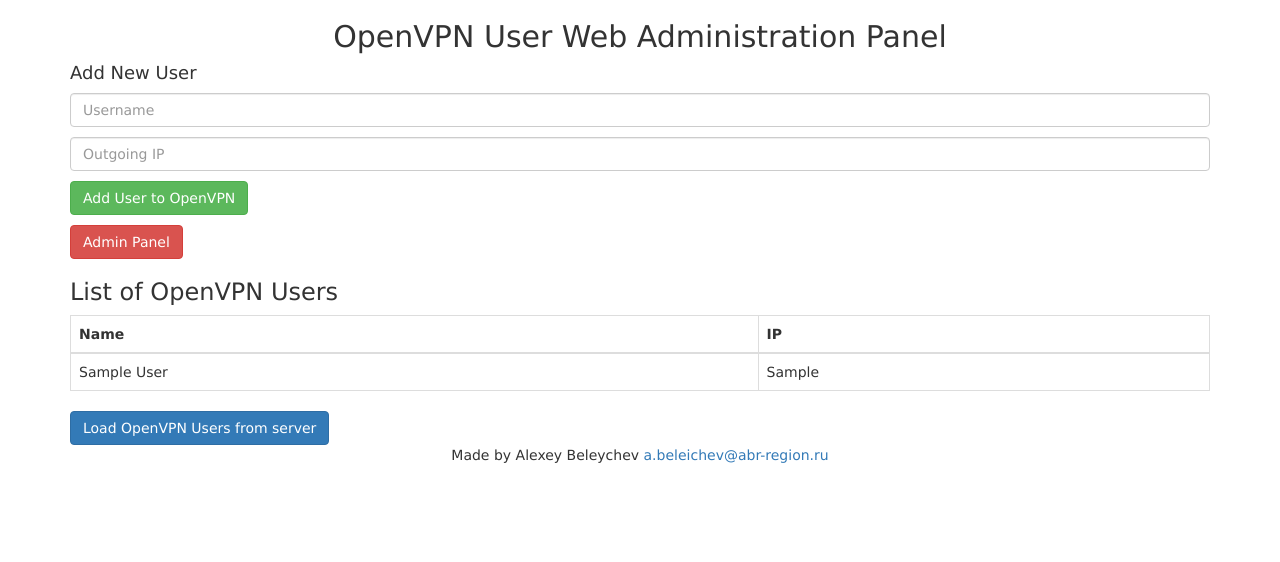
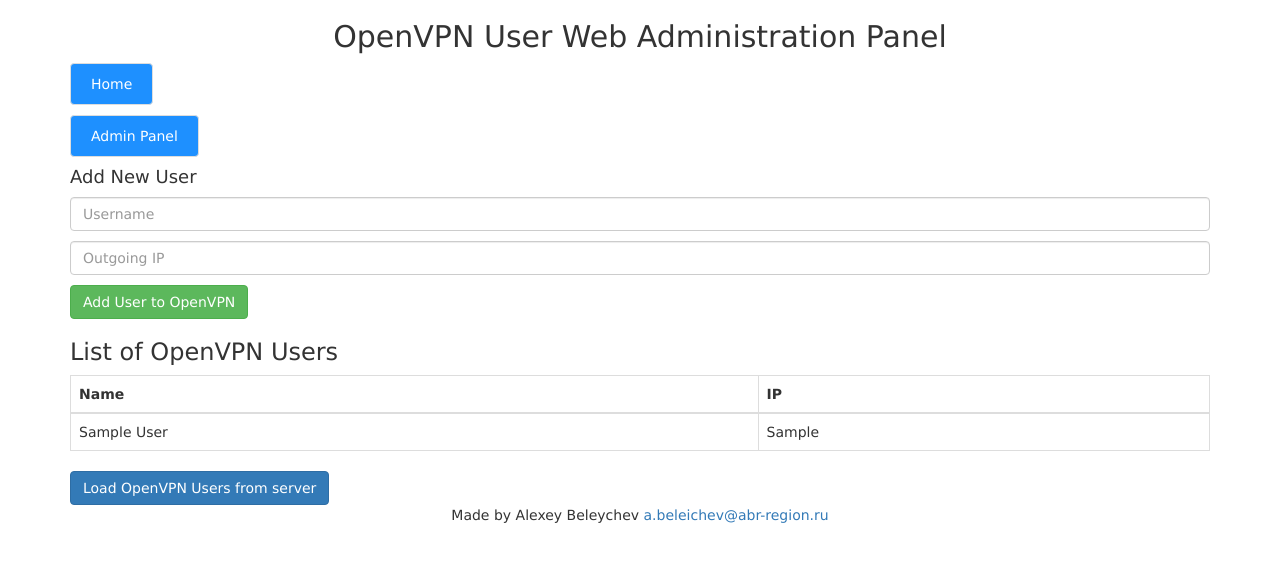
Before and after one commit to nakrifati/tryproj, a Django app: template templates/ovpn_users/ovpn_users.html in a window 1280 px wide. Shown: the top 562 px of the page. Run offline with Django 3.2, Linux system fonts and the light colour scheme; the template is opened without the code that fills it: values that come from a table or form of the project are taken from there, others are empty; tables that the repository leaves empty hold one stand-in row (values such as "Sample post"); some libraries are stand-ins or nearby versions.

Commit message:
Small layout changes

```diff
--- a/static/style.css
+++ b/static/style.css
@@ -1,3 +1,48 @@
 body{ font-family: Verdana;}
 h1{color:navy;}
 img{width:350px;}
+
+/* Style the form - display items horizontally */
+.form-inline {
+  display: flex;
+  flex-flow: row wrap;
+  align-items: center;
+}
+
+/* Add some margins for each label */
+.form-inline label {
+  margin: 5px 10px 5px 0;
+}
+
+/* Style the input fields */
+.form-inline input {
+  vertical-align: middle;
+  margin: 5px 10px 5px 0;
+  padding: 10px;
+  background-color: #fff;
+  border: 1px solid #ddd;
+}
+
+/* Style the submit button */
+.form-inline button {
+  padding: 10px 20px;
+  background-color: dodgerblue;
+  border: 1px solid #ddd;
+  color: white;
+}
+
+.form-inline button:hover {
+  background-color: royalblue;
+}
+
+/* Add responsiveness - display the form controls vertically instead of horizontally on screens that are less than 800px wide */
+@media (max-width: 800px) {
+  .form-inline input {
+    margin: 10px 0;
+  }
+
+  .form-inline {
+    flex-direction: column;
+    align-items: stretch;
+  }
+}
--- a/templates/ovpn_users/ovpn_users.html
+++ b/templates/ovpn_users/ovpn_users.html
@@ -21,6 +21,18 @@
     <h1 class="h2 text-gray-900 mb-4 text-center">OpenVPN User Web Administration Panel</h1>
 
 <p></p>
+
+        <div style="display:inline-block; vertical-align: middle;">
+        <form class="form-inline" action="{% url 'home' %}">
+            <button type="submit" class="btn btn-primary">Home</button>
+        </form>
+<p></p>
+        <form class="form-inline" action="{% url 'admin:index' %}">
+            <button type="submit" class="btn btn-danger">Admin Panel</button>
+        </form>
+        </div>
+
+        <p></p>
     <h4 class="h4 text-gray-900 mb-4">Add New User</h4>
 
 <form action='{% url 'create_ovpn_user' %}' method='POST'>{% csrf_token %}
@@ -32,12 +44,6 @@
 </form>
 
         <p></p>
-
-        <div class="col-12">
-        <form action="{% url 'admin:index' %}">
-            <button type="submit" class="btn btn-danger">Admin Panel</button>
-        </form>
-        </div>
 
 {% if messages %}
 <ul class="messages">
```
Also changed, not shown: templates/landing/landing.html (+12 -6 lines).
